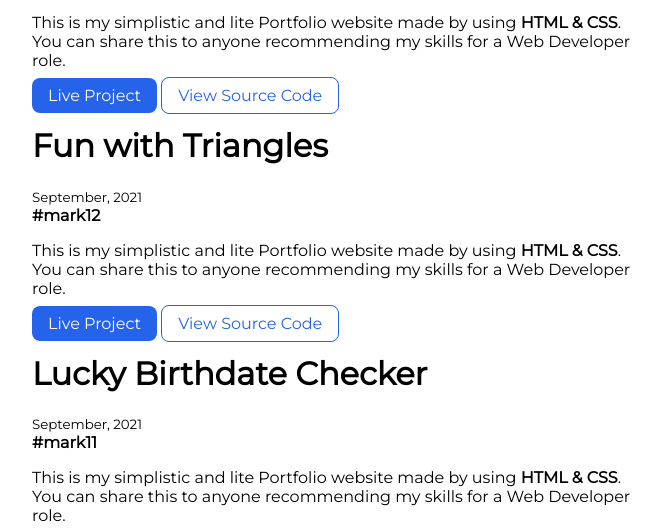
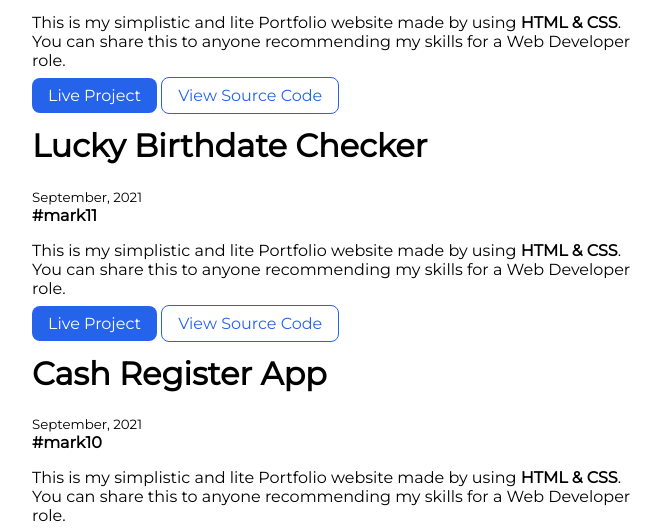
Before and after one commit to Yashmalhotra98/mark-4-HTML-CSS-Personal-Portfolio, a plain HTML site: page projects.html in a window 1280 px wide. Shown: the part 663-1192 px from the top of the page, without its empty margins (328-989 px from the left). Drawn offline with Linux system fonts and the light colour scheme.

Commit message:
update projects.html

```diff
--- a/projects.html
+++ b/projects.html
@@ -57,17 +57,7 @@
                 <a class="link link-secondary" href="https://github.com/Yashmalhotra98/practice-HTML-CSS-Personal-Portfolio" target="_blank">View Source Code</a>
             </li>
         </div>
-        <div class="container container-center margin-md">
-            <li>
-                <h1>Fun with Triangles</h1>
-                <small>September, 2021</small>
-                <br>
-                <strong>#mark12</strong>
-                <p>This is my simplistic and lite Portfolio website made by using <strong>HTML & CSS</strong>. You can share this to anyone recommending my skills for a Web Developer role.</p>
-                <a class="link link-primary" href="https://yashmalhotra-dev-portfolio.netlify.app/">Live Project</a>
-                <a class="link link-secondary" href="https://github.com/Yashmalhotra98/practice-HTML-CSS-Personal-Portfolio" target="_blank">View Source Code</a>
-            </li>
-        </div>
+
         <div class="container container-center margin-md">
             <li>
                 <h1>Lucky Birthdate Checker</h1>
```
